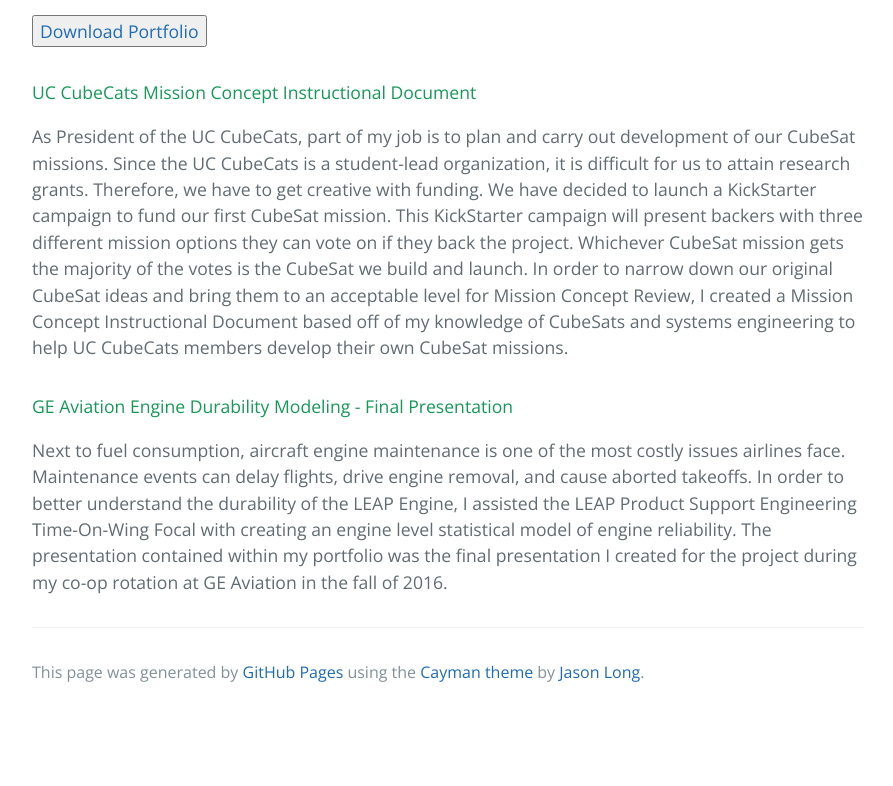
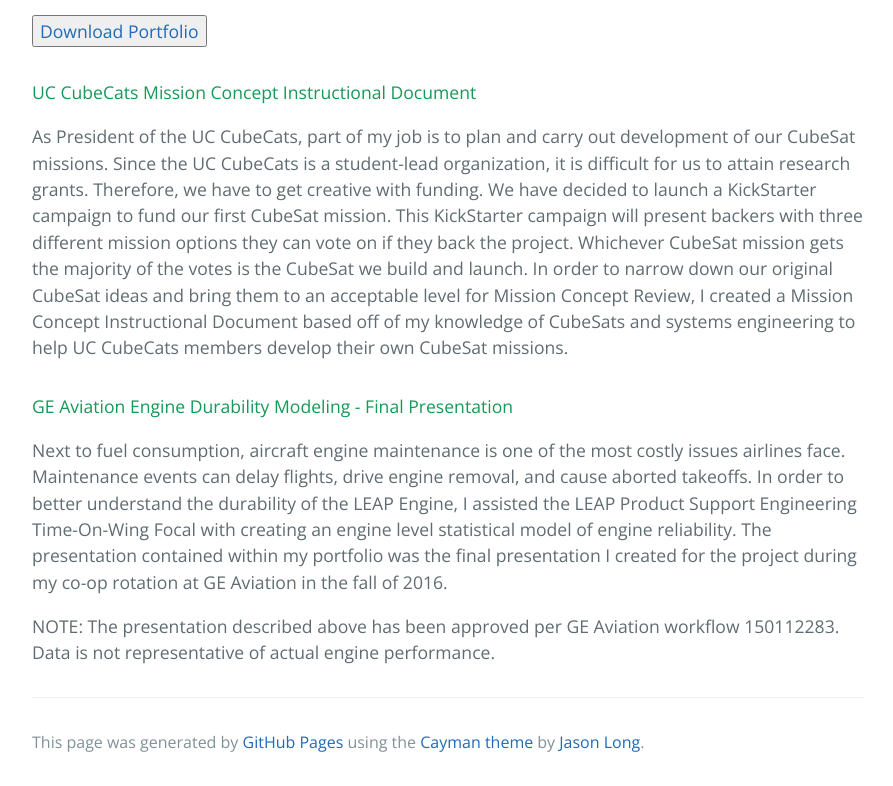
Before and after one commit to adam2155/adam2155.github.io, a plain HTML site: page index.html in a window 1280 px wide. Shown: the part 406-1192 px from the top of the page, without its empty margins (192-1085 px from the left). Before the commit the page ends 1122 px from the top, so only its background shows below. Drawn offline with nearby package versions, Linux system fonts and the light colour scheme.

Commit message:
adding note above workflow

```diff
--- a/index.html
+++ b/index.html
@@ -32,7 +32,7 @@
 <a id="engine-durability-description" class="anchor" href="#engine-durability-description" aria-hidden="true"><span aria-hidden="true" class="octicon octicon-link"></span></a>GE Aviation Engine Durability Modeling - Final Presentation</h4>
 
 <p>Next to fuel consumption, aircraft engine maintenance is one of the most costly issues airlines face. Maintenance events can delay flights, drive engine removal, and cause aborted takeoffs. In order to better understand the durability of the LEAP Engine, I assisted the LEAP Product Support Engineering Time-On-Wing Focal with creating an engine level statistical model of engine reliability. The presentation contained within my portfolio was the final presentation I created for the project during my co-op rotation at GE Aviation in the fall of 2016.</p>
-
+<p>NOTE: The presentation described above has been approved per GE Aviation workflow 150112283. Data is not representative of actual engine performance.</p>
       <footer class="site-footer">
 
         <span class="site-footer-credits">This page was generated by <a href="https://pages.github.com">GitHub Pages</a> using the <a href="https://github.com/jasonlong/cayman-theme">Cayman theme</a> by <a href="https://twitter.com/jasonlong">Jason Long</a>.</span>
```
